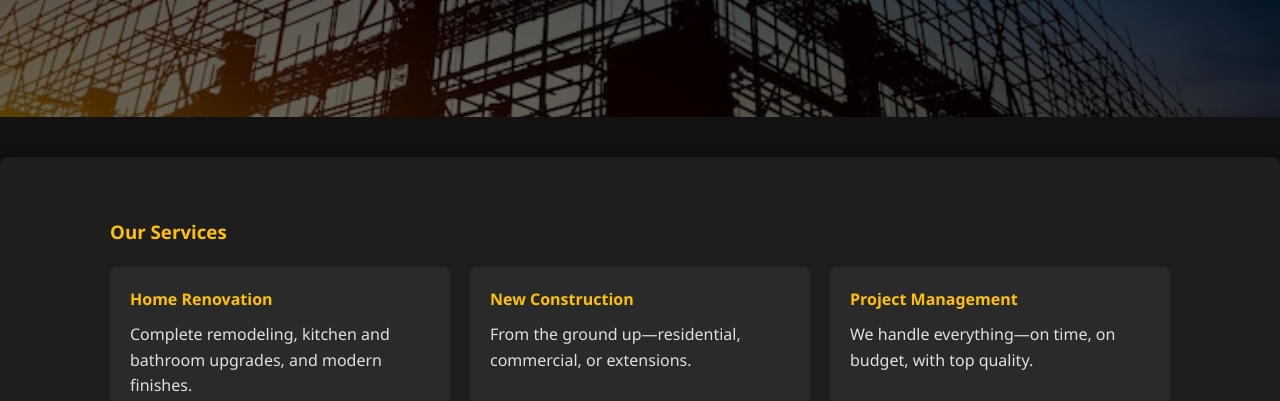
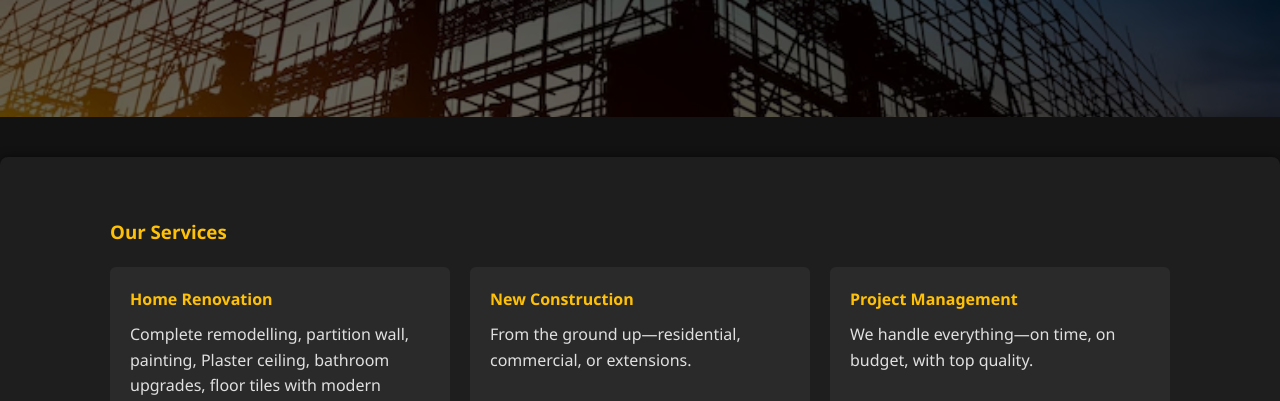
Before and after one commit to HeeZe-Lee/HLRenovation.github.io, a plain HTML site: page index.html in a window 1280 px wide. Shown: the part 399-800 px from the top of the page. Drawn offline with Linux system fonts and the light colour scheme.

Commit message:
Update index.html

```diff
--- a/index.html
+++ b/index.html
@@ -39,7 +39,7 @@
       <div class="cards">
         <div class="card">
           <h4>Home Renovation</h4>
-          <p>Complete remodeling, kitchen and bathroom upgrades, and modern finishes.</p>
+          <p>Complete remodelling, partition wall, painting, Plaster ceiling, bathroom upgrades, floor tiles with modern finishes.</p>
         </div>
         <div class="card">
           <h4>New Construction</h4>
```
